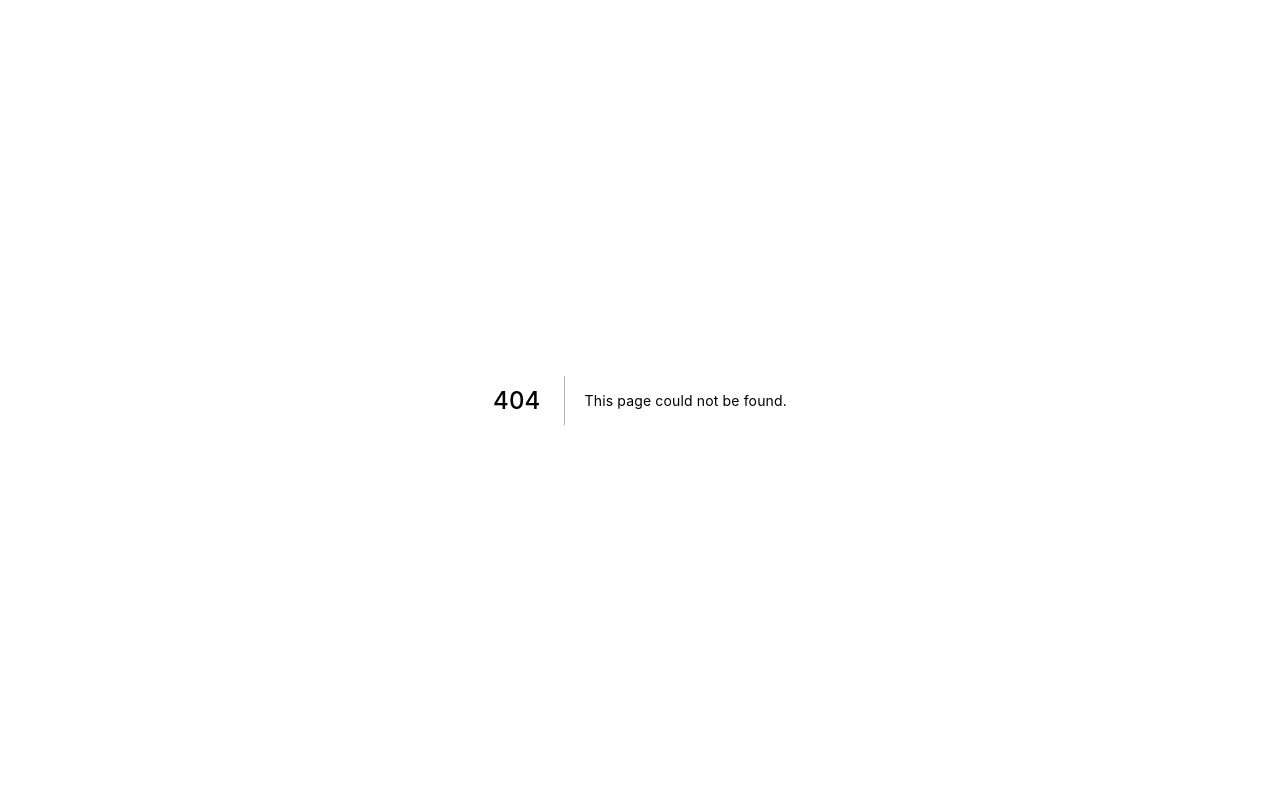
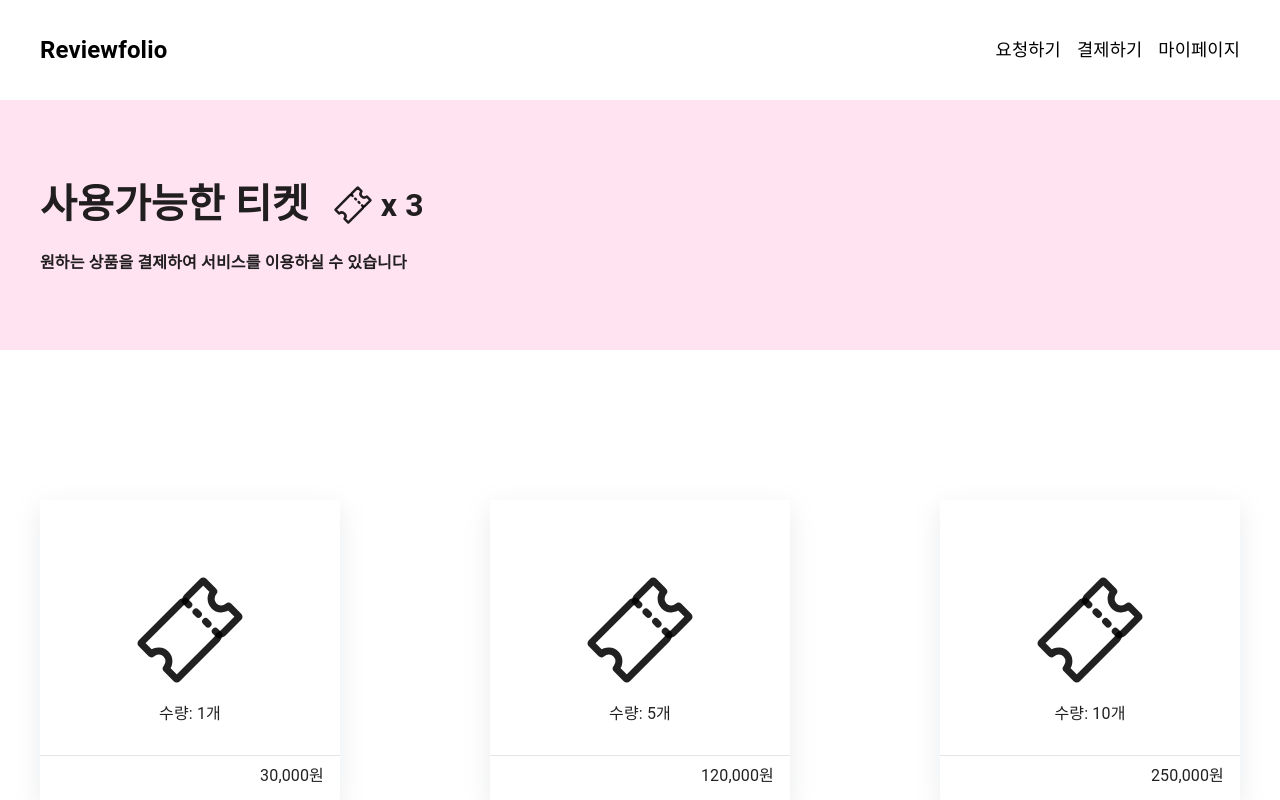
Before and after one commit to JhsK/reviewfolio, a Next.js app in the folder front/: page /payment in a window 1280 px wide. Before the commit this address had no page. Shown: the top 800 px of the page. Built offline with nearby package versions, Linux system fonts and the light colour scheme.

Commit message:
티켓 결제 페이지 퍼블리싱

```diff
--- a/front/src/components/Header/index.tsx
+++ b/front/src/components/Header/index.tsx
@@ -43,10 +43,10 @@ const Header = () => (
       <Link href="/request">
         <a>요청하기</a>
       </Link>
-      <Link href="/request">
+      <Link href="/payment">
         <a>결제하기</a>
       </Link>
-      <Link href="/request">
+      <Link href="/user/mypage">
         <a>마이페이지</a>
       </Link>
     </MenuContainer>
--- a/front/src/components/style.ts
+++ b/front/src/components/style.ts
@@ -1,6 +1,20 @@
 import styled from '@emotion/styled';
+import { SubContainer } from './Layout';
 
 export const Hr = styled.hr`
   color: rgba(0, 0, 0, 0.12);
   border-width: 0px 0px thin;
 `;
+
+export const Banner = styled(SubContainer)`
+  height: 100%;
+  display: flex;
+  flex-direction: column;
+  justify-content: center;
+  font-weight: bold;
+
+  h1 {
+    margin: 0 0 1rem 0;
+    font-size: 2.5rem;
+  }
+`;
--- /dev/null
+++ b/front/src/pages/payment.tsx
@@ -0,0 +1,128 @@
+import React from 'react';
+import styled from '@emotion/styled';
+import Layout from 'src/components/Layout';
+import Header from 'src/components/Header';
+import { Banner, Hr } from 'src/components/style';
+import { IoTicketOutline } from 'react-icons/io5';
+import Footer from 'src/components/Footer';
+
+const BannerConainer = styled.div`
+  width: 100%;
+  height: 250px;
+  background-color: #ffe3f1;
+
+  .banner {
+    display: flex;
+    align-items: center;
+
+    .icon {
+      margin-bottom: 1rem;
+      margin-left: 1.5rem;
+      display: flex;
+      align-items: center;
+
+      span {
+        font-size: 2rem;
+        margin-left: 0.5rem;
+      }
+    }
+  }
+`;
+
+const CardContainer = styled.div`
+  padding: 3rem 0;
+  width: 100%;
+  height: 600px;
+  display: flex;
+  align-items: center;
+  justify-content: space-between;
+`;
+
+const Card = styled.div`
+  position: relative;
+  padding: 1rem 0;
+  width: 300px;
+  height: 300px;
+  display: flex;
+  flex-direction: column;
+  align-items: center;
+  justify-content: center;
+  box-shadow: rgba(149, 157, 165, 0.2) 0px 8px 24px;
+  cursor: pointer;
+
+  .stepper {
+    display: flex;
+    flex-direction: column;
+    align-items: center;
+
+    span {
+      margin-top: 1rem;
+    }
+  }
+
+  .info {
+    position: absolute;
+    bottom: 0;
+    width: 100%;
+    border-top: 1px solid rgba(0, 0, 0, 0.1);
+    text-align: right;
+    height: 45px;
+    padding-top: 0.5rem;
+    padding-right: 1rem;
+  }
+`;
+
+const Payment = () => (
+  <>
+    <Layout>
+      <Header />
+    </Layout>
+    <BannerConainer>
+      <Banner>
+        <div className="banner">
+          <h1>사용가능한 티켓</h1>
+          <div className="icon">
+            <IoTicketOutline size="2.5rem" />
+            <span>x 3</span>
+          </div>
+        </div>
+        <span>원하는 상품을 결제하여 서비스를 이용하실 수 있습니다</span>
+      </Banner>
+    </BannerConainer>
+    <Layout>
+      <CardContainer>
+        <Card>
+          <div className="stepper">
+            <IoTicketOutline size="7rem" />
+            <span>수량: 1개</span>
+          </div>
+          <div className="info">
+            <span>30,000원</span>
+          </div>
+        </Card>
+        <Card>
+          <div className="stepper">
+            <IoTicketOutline size="7rem" />
+            <span>수량: 5개</span>
+          </div>
+          <div className="info">
+            <span>120,000원</span>
+          </div>
+        </Card>
+        <Card>
+          <div className="stepper">
+            <IoTicketOutline size="7rem" />
+            <span>수량: 10개</span>
+          </div>
+          <div className="info">
+            <span>250,000원</span>
+          </div>
+        </Card>
+      </CardContainer>
+    </Layout>
+    <Hr />
+    <Footer />
+  </>
+);
+
+export default Payment;
```
Also changed, not shown: front/src/pages/user/sign_up.tsx (+5 -18 lines), front/src/pages/user/sign_in.tsx (added).
